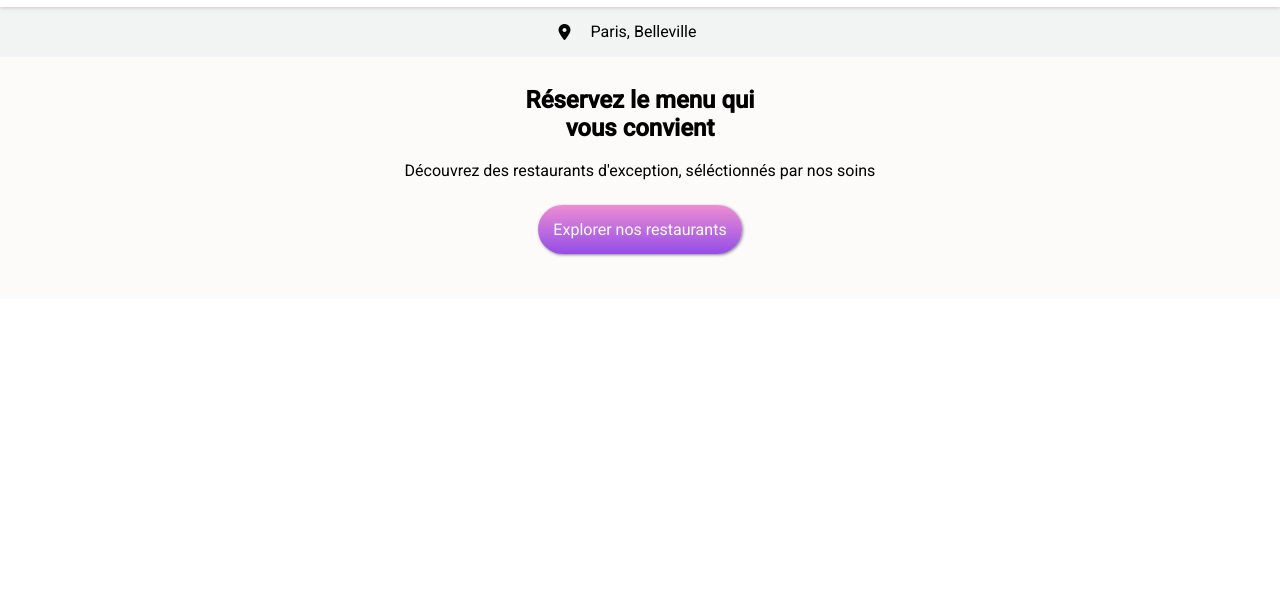
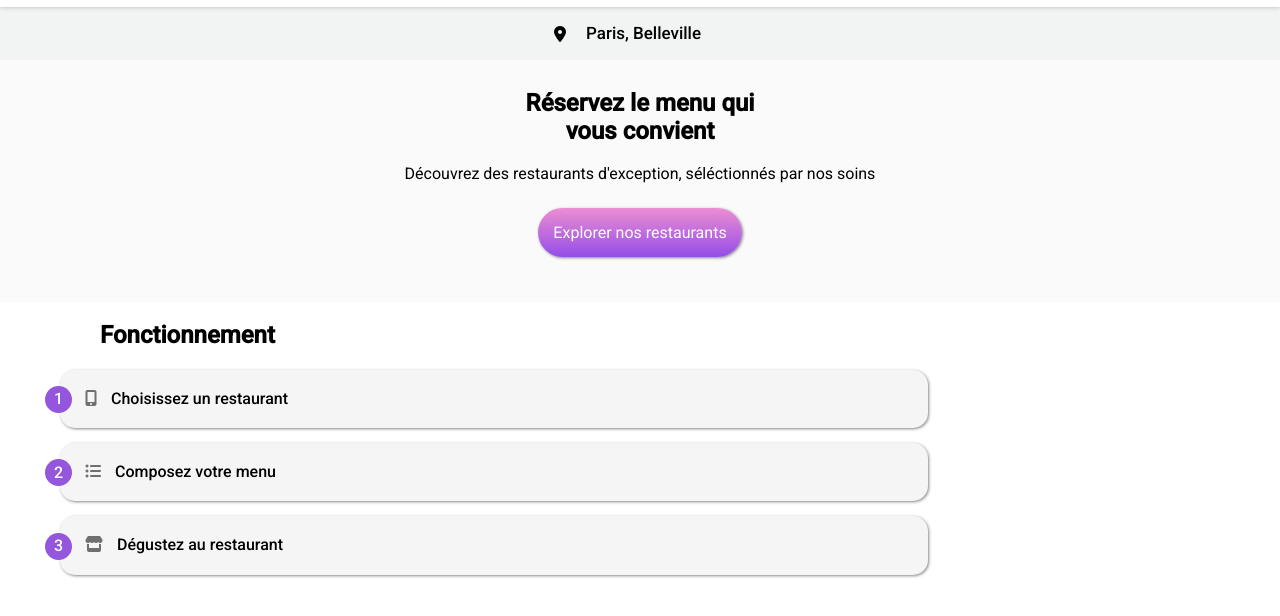
Before and after one commit to ivan-bojovic/IvanBojovic_3_08032022, a website: page index.html in a window 1280 px wide. Shown: the part 60-676 px from the top of the page. Drawn offline with Linux system fonts and the light colour scheme; a web font is replaced by a local one.

Commit message:
fonctionnement

```diff
--- a/index.html
+++ b/index.html
@@ -18,16 +18,37 @@
         <main>
             <section class="info">
                 <!--location-->
-                <div class="info--location">
+                <div class="info-location">
                     <i class="fas fa-map-marker-alt"></i>
                     <p>Paris, Belleville</p>
                 </div>
                 <!--explorer-->
-                <div class="info--explorer">
+                <div class="info-explorer">
                     <h2>Réservez le menu qui<br/>vous convient</h2>
-                    <p class="info--explorer__paragraphe"> Découvrez des restaurants d'exception, séléctionnés par nos soins</p>
-                    <a class="info--explorer__bouton" href="#">Explorer nos restaurants</a>
+                    <p class="info-explorer_paragraphe"> Découvrez des restaurants d'exception, séléctionnés par nos soins</p>
+                    <a class="info-explorer_bouton" href="#">Explorer nos restaurants</a>
                 </div>
+            </section>
+            <!--fonctionnement-->
+            <section class="fonctionnement">
+                <h2 class="fonctionnement-titre">Fonctionnement</h2>
+                <ol class="fonctionnement-listes">
+                    <li class="fonctionnement-listes_liste">
+                        <span class="fonctionnemen-listes_numero">1</span>
+                        <i class="fas fa-mobile-alt"></i>
+                        <span>Choisissez un restaurant</span>
+                    </li>
+                    <li class="fonctionnement-listes_liste">
+                        <span class="fonctionnemen-listes_numero">2</span>
+                        <i class="fas fa-list-ul"></i>
+                        <span>Composez votre menu</span>
+                    </li>
+                    <li class="fonctionnement-listes_liste">
+                        <span class="fonctionnemen-listes_numero">3</span>
+                        <i class="fas fa-store"></i>
+                        <span>Dégustez au restaurant</span>
+                    </li>
+                </ol>
             </section>
         </main>
 
--- a/style.scss
+++ b/style.scss
@@ -1,3 +1,10 @@
+$breakpoint: 767px;
+@mixin shadow-base {
+    box-shadow: 1px 1px 3px 0 rgba(68, 67, 67, 0.64);
+}
+@mixin shadow-hover {
+    box-shadow: 2px 1px 8px -2px #000000;
+}
 * {
     box-sizing: border-box;
     font-family: 'Roboto', sans-serif;
@@ -11,50 +18,99 @@ body {
     padding: 20px 0 10px 0;
     box-shadow: 0 0 5px rgba(7, 7, 7, 0.25);
     position: relative;
-}
-
-.logo h1 {
+    & h1 {
         font-family: 'Shrikhand', cursive;
         text-align: center;
         margin: 0;
     }
+}
 /*location*/
-.info .info--location {
+.info-location {
     display: flex;
     justify-content: center;
     align-items: center;
     gap: 20px;
     background-color: #f2f3f3;
     padding: 0 25px 0 0;
-}
-
-.info_location p {
+    & p {
         font-weight: 500;
         font-size: 17px;
     }
+}
 /*explorer*/
-.info .info--explorer {
+.info-explorer {
     text-align: center;
     padding: 10px 30px 60px 30px;
-    background-color: #fdfafa;
-}
-
-.info--explorer .info--explorer__paragraphe {
+    background-color: #fafafa;
+    & .info-explorer_paragraphe {
         margin-bottom: 40px;
     }
-
-.info--explorer .info--explorer__bouton {
+    & .info-explorer_bouton {
         text-decoration: none;
         border: none;
         color: white;
         padding: 15px;
         background-image: linear-gradient(0deg,rgba(136, 59, 230, 0.9),rgba(236, 129, 206, 0.9));
         border-radius: 25px;
-    box-shadow: 1px 1px 3px 0 rgba(68, 67, 67, 0.64);
-}
-
-.info--explorer .info--explorer__bouton:hover {
+        @include shadow-base;
+        &:hover {
             opacity: 0.85;
             transition: 0.15s;
-    box-shadow: 2px 2px 5px 0 rgba(68, 67, 67, 0.64);
+            @include shadow-hover;
         }
+    }
+}
+/*fonctionnement*/
+.fonctionnement {
+    & .fonctionnement-titre {
+        padding-left: 100px;
+        @media screen and (max-width: $breakpoint) {
+            padding-left: 20px;
+        }
+    }
+    & .fonctionnement-listes {
+        display: flex;
+        flex-direction: column;
+        gap: 15px;
+        & .fonctionnement-listes_liste {
+            background-color: #f5f5f5;
+            border: none;
+            border-radius: 15px;
+            padding: 20px 15px;
+            margin: 0 20px;
+            width: 70%;
+            font-weight: 500;
+            cursor: pointer;
+            list-style: none;
+            position: relative;
+            @include shadow-base;
+            @media screen and (max-width: $breakpoint) {
+                width: auto;
+                margin: 0 20px 0 0;
+            }
+            &:hover {
+                opacity: 0.9;
+                transition: 0.2s;
+                @include shadow-hover;
+            }
+            & i{
+                margin: 0 10px;
+                color: #706e6e
+            }
+            & .fonctionnemen-listes_numero {
+                margin: 0%;
+                background-color: #9356DC;
+                color: white;
+                display: flex;
+                justify-content: center;
+                align-items: center;
+                width: 27px;
+                height: 27px;
+                border-radius: 50%;
+                position: absolute;
+                bottom: 15px;
+                left: -15px;
+            }
+        }
+    }
+}
```
Also changed, not shown: style.css, 1 other file. Lines whose indentation alone changed are shown as unchanged.
